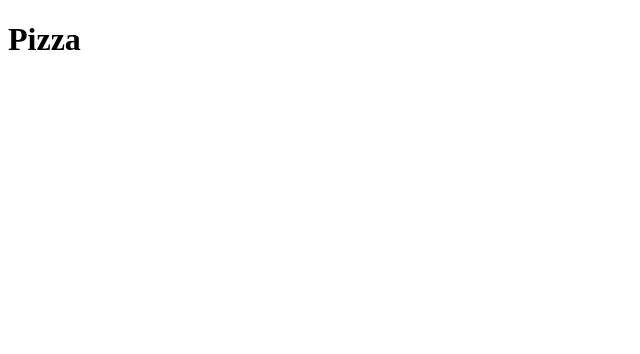
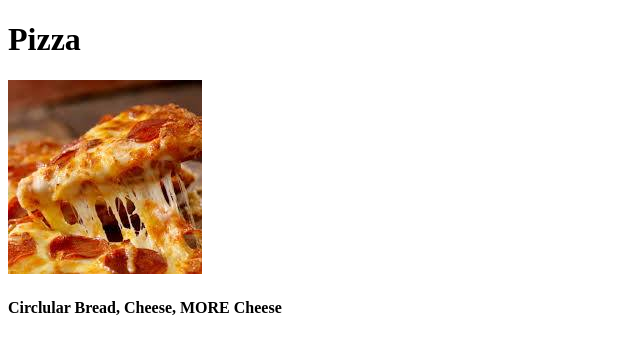
Before and after one commit to CinithCRWN/odin-recipes, a plain HTML site: page recipes/Pizza.html in a window 1280 px wide. Shown: the whole page, without its empty margins (0-640 px from the left). Drawn offline with Linux system fonts and the light colour scheme.

Commit message:
I seriously don't understand these comments yet

```diff
--- a/recipes/Pizza.html
+++ b/recipes/Pizza.html
@@ -6,5 +6,7 @@
     </Head>
     <body>
         <h1>Pizza</h1>
+        <img src="../images/pizza.jpeg">
+        <h4>Circlular Bread, Cheese, MORE Cheese</h4>
     </body>
 </html>
```
Also changed, not shown: images/pizza.jpeg (added).
